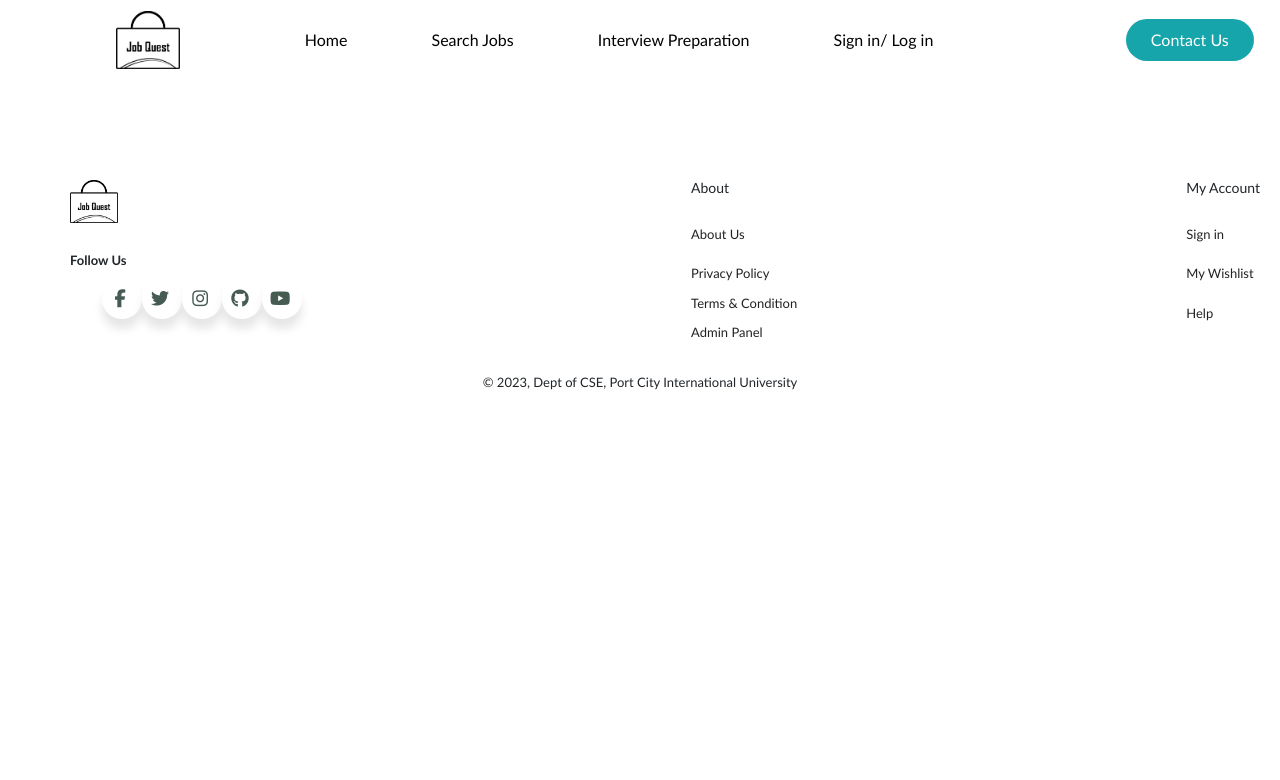
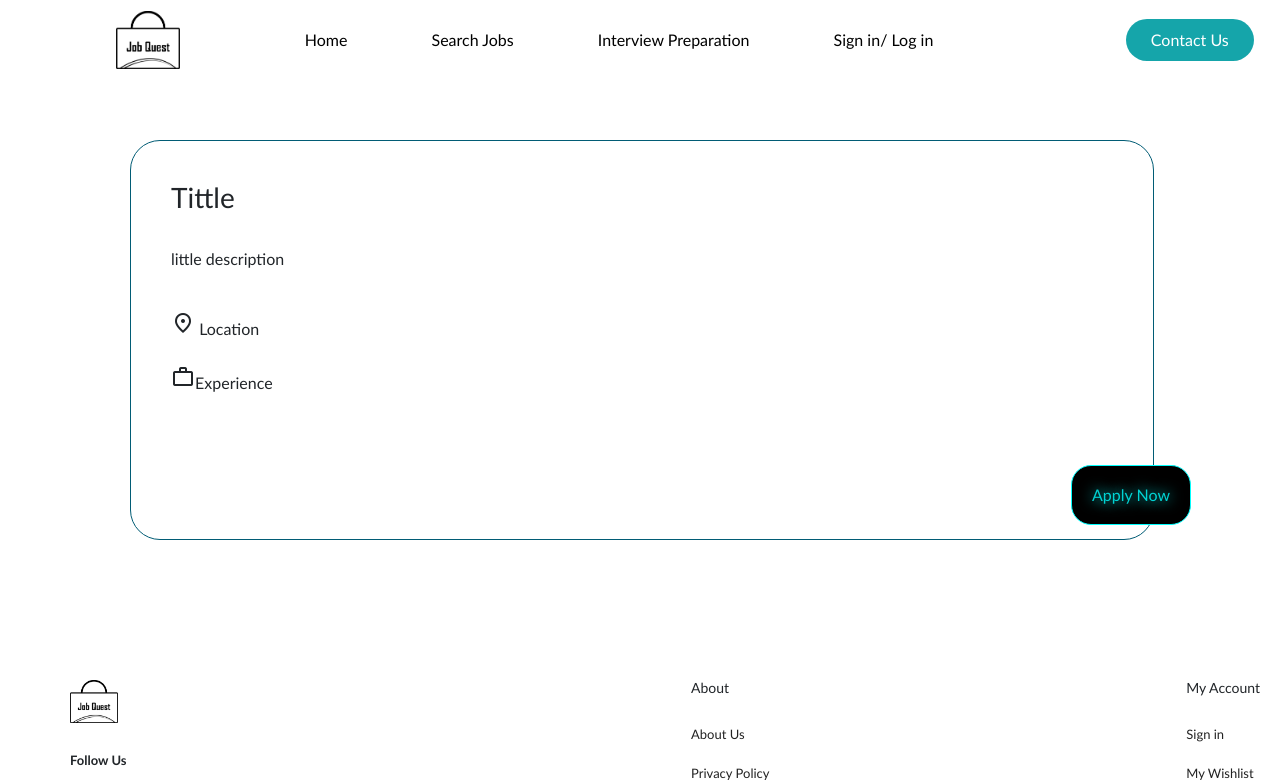
Before and after one commit to Atef-Abrar-Bhuyian/Job-Quest, a PHP site: page /single_job.html in a window 1280 px wide. Shown: the top 780 px of the page. Before the commit the page ends 390 px from the top, so only its background shows below. Run offline with PHP 8.4, Linux system fonts and the light colour scheme; some libraries are stand-ins or nearby versions; some web fonts are replaced.

Commit message:
single job page create

```diff
--- a/single_job.html
+++ b/single_job.html
@@ -35,6 +35,24 @@
     </header>
 
     <section>
+        <div>
+            <div class="single-jobs-divs">
+                <h3>Tittle</h3><br>
+                <p>little description</p><br>
+                <span class="material-symbols-outlined">
+                    location_on
+                </span>
+                <span>
+                    Location
+                </span><br>
+                <br><span class="material-symbols-outlined">
+                    work
+                </span>Experience
+                <div>
+                    <button class="glow-apply-btn">Apply Now</button>
+                </div>
+            </div>
+        </div>
 
     </section>
 
--- a/style.css
+++ b/style.css
@@ -788,6 +788,50 @@ display: flex;
     padding-left: 300px;
 }
 
+.single-jobs-divs{
+    border:1px solid #015c75;
+    width: 80%;
+    height: 400px;
+    margin-bottom: 40px;
+    padding: 40px;
+    border-radius: 30px;
+    margin-left: 130px;
+    margin-top: 80px;
+}
+
+.glow-apply-btn{
+    -moz-transition: all 0.2s ease-in;
+    -o-transition: all 0.2s ease-in;
+    -webkit-transition: all 0.2s ease-in;
+    -moz-transition: all 0.2s ease-in infinite alternate;
+    -o-transition: all 0.2s ease-in infinite alternate;
+    -webkit-transition: all 0.2s ease-in infinite alternate;
+    transition: all 0.4s ease-in infinite alternate;
+    transition: all 0.2s ease-in;
+    color:rgba(0, 255, 255, 0.8);
+    background-color: black;
+    border: 1px solid cyan;
+    text-shadow:0px 0px 14px cyan;
+    height: 60px;
+    width: 120px;
+    text-align: center;
+    border-radius: 20px;
+    margin-left: 900px;
+    margin-top: 70px;
+  }
+
+  .glow-apply-btn:hover {
+    color:white;
+    background-color: black;
+    border: 1px solid cyan;
+    text-shadow:0px 0px 14px cyan;
+    height: 60px;
+    -moz-transition: all 0.2s ease-in infinite alternate;
+    -o-transition: all 0.2s ease-in infinite alternate;
+    -webkit-transition: all 0.2s ease-in infinite alternate;
+    transition: all 0.2s ease-in infinite alternate;
+    text-align: center;
+  }
 
 /* For footer */
 footer {
```
